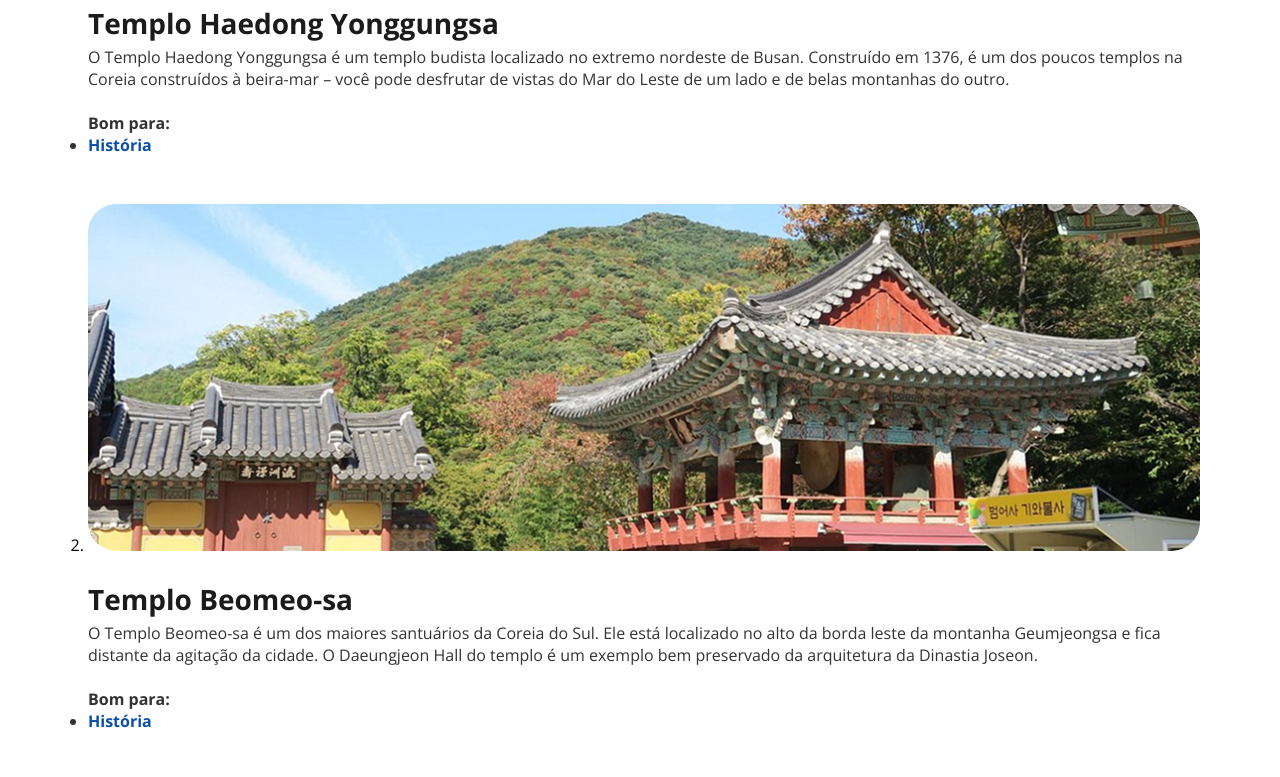
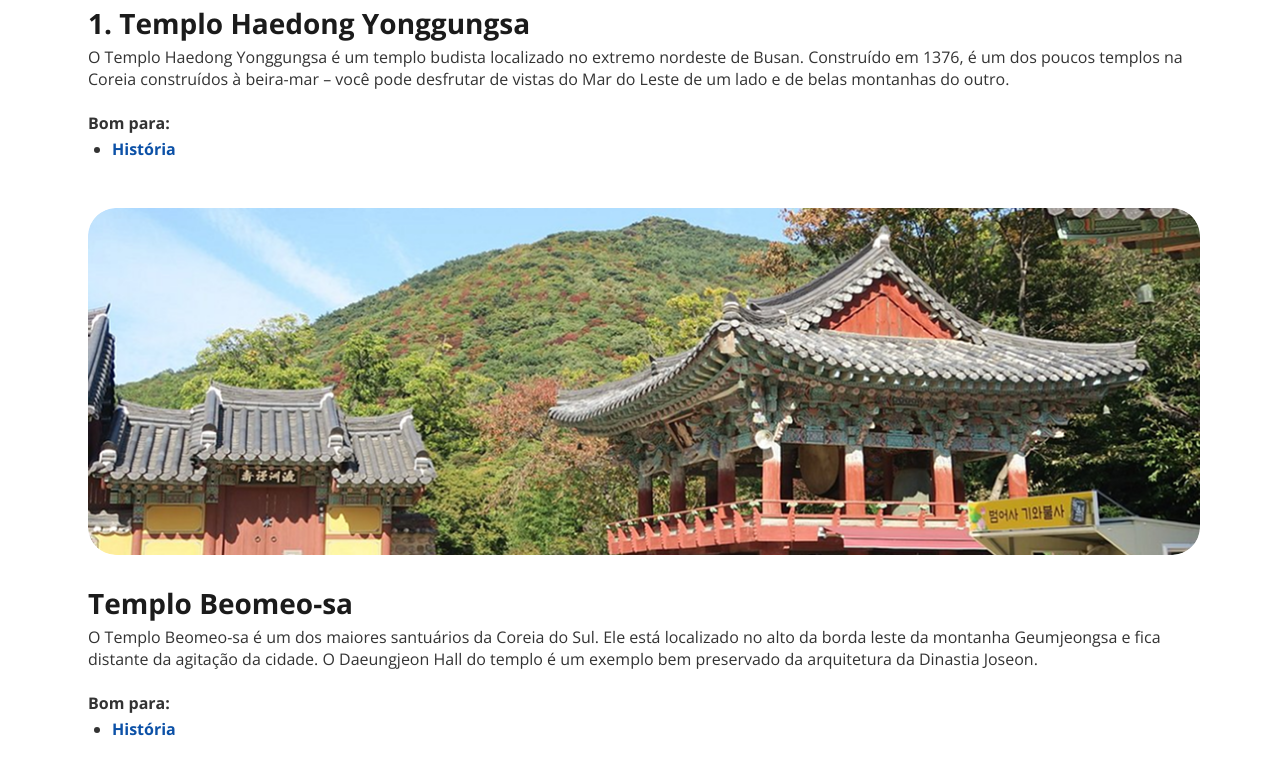
Before and after one commit to DescomplicaDevDan/Local-tur-stico, a plain HTML site: page index.html in a window 1280 px wide. Shown: the part 1818-2595 px from the top of the page. Drawn offline with nearby package versions, Linux system fonts and the light colour scheme.

Commit message:
removido a Ol e Li, removidos paddings da ul

```diff
--- a/index.html
+++ b/index.html
@@ -46,47 +46,38 @@
 
         <section>
 
-            <ol>
-                <li>
-                    <img src="assets/Templo Haedong Yonggungsa.png" alt="Foto do templo Haedong Yonggungsa">
-                    <h3>Templo Haedong Yonggungsa</h3>
+                <img src="assets/Templo Haedong Yonggungsa.png" alt="Foto do templo Haedong Yonggungsa">
+                    <h3>1. Templo Haedong Yonggungsa</h3>
                     <p class="texto">O Templo Haedong Yonggungsa é um templo budista localizado no extremo nordeste de Busan. Construído em 1376, é um dos
                             poucos templos na Coreia construídos à beira-mar – você pode desfrutar de vistas do Mar do Leste de um lado e de belas
                             montanhas do outro.</p><br>
                     <p class="lista">Bom para:</p>
-                    <ul>
+                    <ul class="tags">
                     <li class="historia">História</li>
                     </ul>
 
-                </li>
-
-                <li>
-                    <img src="assets/Templo Beomeo-sa.png" alt="Foto do templo Beomeo-sa">
+                   <img src="assets/Templo Beomeo-sa.png" alt="Foto do templo Beomeo-sa">
                     <h3>Templo Beomeo-sa</h3>
                     <p class="texto">O Templo Beomeo-sa é um dos maiores santuários da Coreia do Sul. Ele está localizado no alto da borda leste da montanha
                             Geumjeongsa e fica distante da agitação da cidade. O Daeungjeon Hall do templo é um exemplo bem preservado da arquitetura
                             da Dinastia Joseon.</p><br>
                     <p class="lista">Bom para:</p>
-                    <ul>
+                    <ul class="tags">
                         <li class="historia">História</li>
                     </ul>
 
-                </li>
 
-                <li>
                     <img src="assets/Parque Yongdusan.png" alt="Foto do Parque Yongdusan">
                     <h3>Parque Yongdusan</h3>
                     <p class="texto">O Parque Yongdusan, localizado no centro de Busan, abriga alguns dos monumentos mais importantes da cidade. Você pode ver vistas
                             espetaculares do topo da Torre Busan, de 120 metros de altura. O parque tem 2 museus – confira os instrumentos musicais tradicionais
                             no Museum of World Folk Instruments e mais de 80 veleiros coreanos no Exhibition Hall of World Model Boats.</p><br>
                     <p class="lista">Bom para:</p>
-                    <ul>
+                    <ul class="tags">
                         <li class="purple">Casais</li>
                         <li class="pink">Familias</li>
                         <li class="orange">Orçamento</li>
                     </ul>
-                </li>
-            </ol>
 
         </section>
 
--- a/styles.css
+++ b/styles.css
@@ -3,7 +3,7 @@
     padding: 0;
 }
 
-:root {
+body {
     font-family: "Open Sans", sans-serif;
     }
 
@@ -14,6 +14,7 @@ main {
 img {
     border-radius: 28px;
     width: 100%;
+
 }
 
 .introducao-viagem, .para-amantes-de-historia {
@@ -45,8 +46,9 @@ img {
 }
 
 .para-amantes-de-historia {
-    padding: 64px 0 2px 0;
+    padding: 64px 0 2px;
 }
+
 h2 {
     color: #1B1B1B;
     font-size: 32px;
@@ -58,6 +60,7 @@ h2 {
     color:#333333;
     font-size: 16px;
     font-weight: 400;
+    margin: 0;
 }
 
 .centralizado {
@@ -74,6 +77,22 @@ h3 {
     font-weight: 700;
     margin: 24px 0 4px;
 
+}
+
+ol {
+    padding-left: 0;
+    font-size: 28px;
+    font-weight: 700;
+}
+
+
+ul.tags {
+    padding-left: 24px;
+    margin-top: 4px;
+}
+
+ul.tags li {
+    list-style-type: disc;
 }
 
 .lista, .historia, .purple, .pink, .orange {
@@ -104,7 +123,6 @@ h3 {
 
  ul li::marker {
   color: #333333;
-
 }
 
 
```
